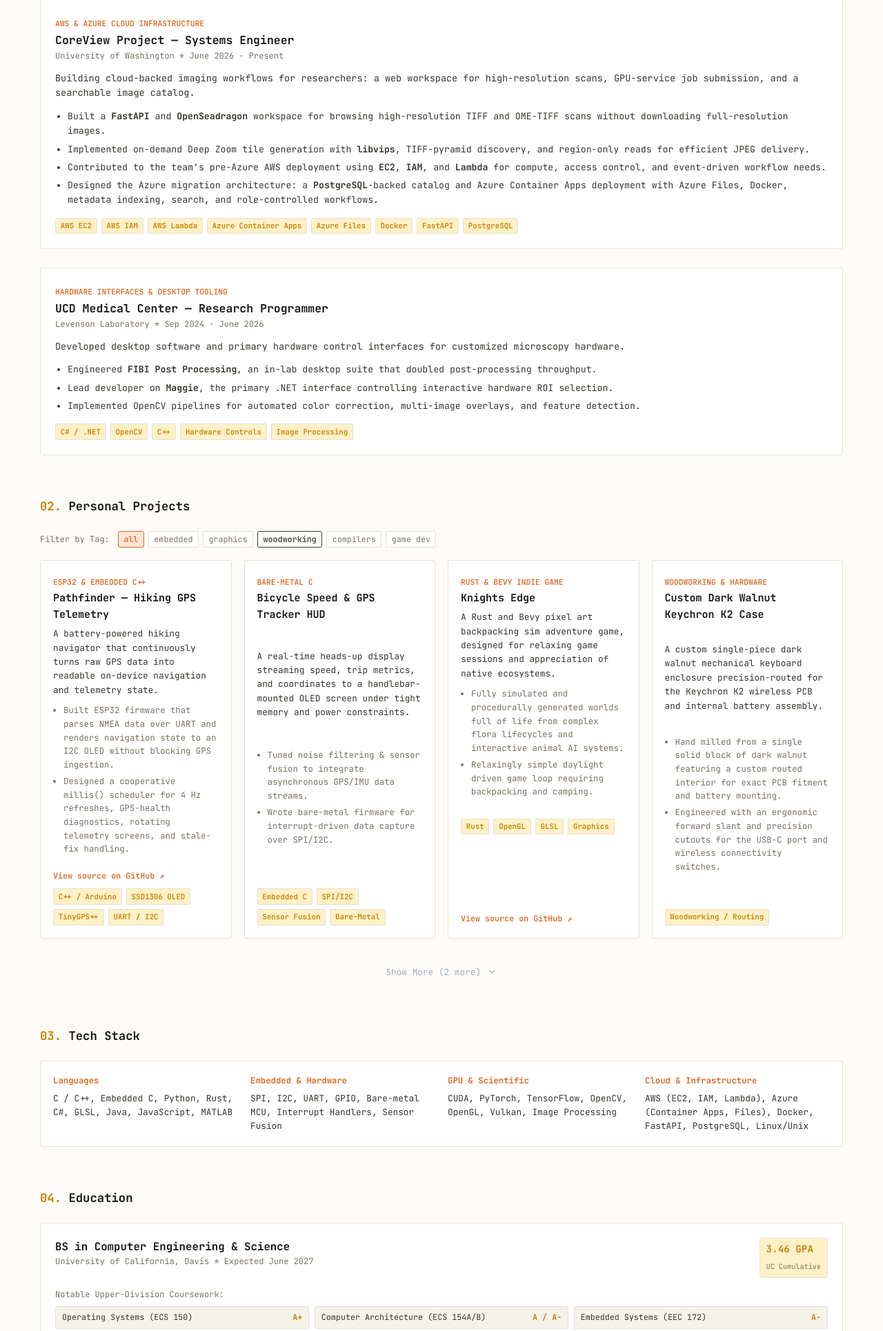
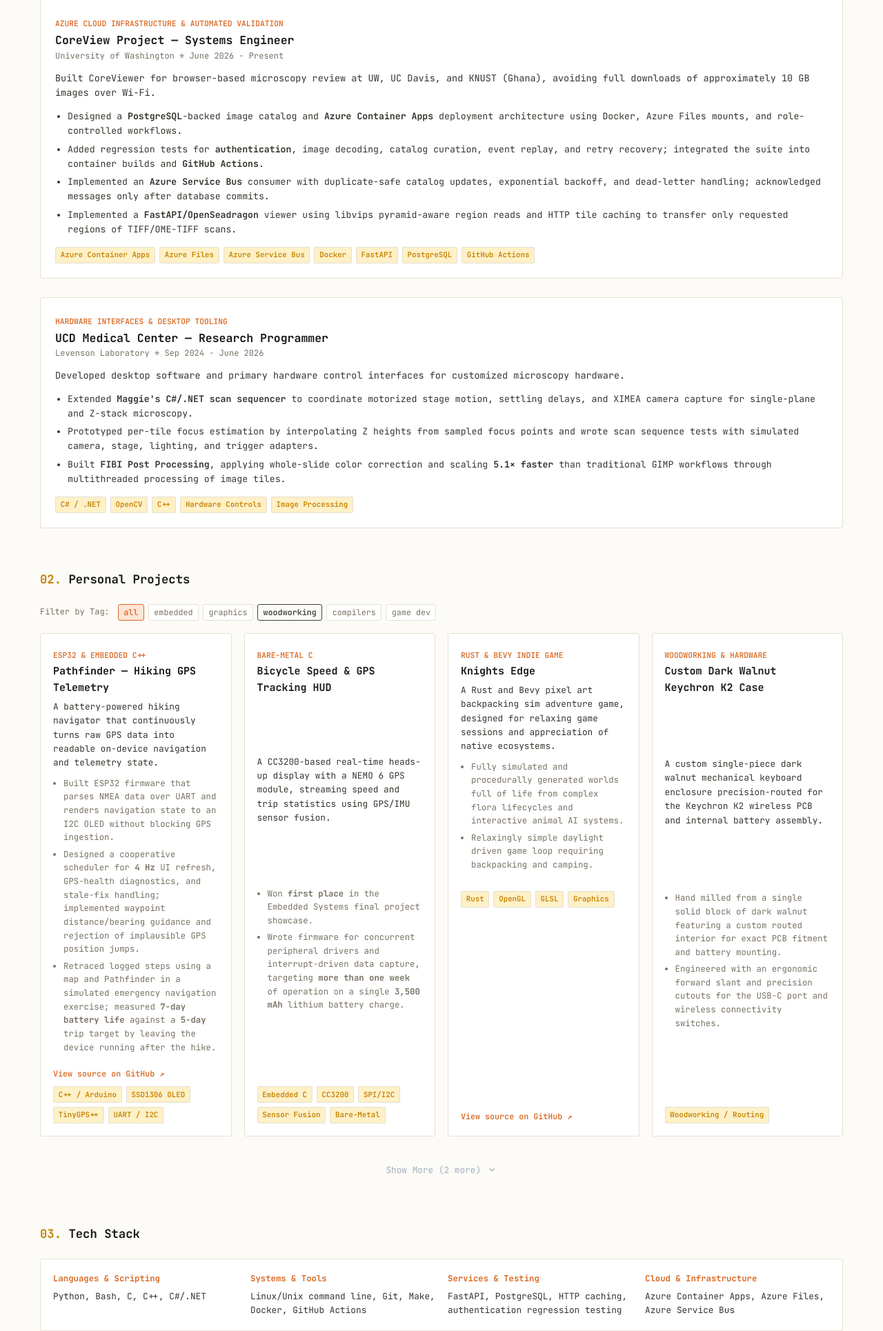
Before and after one commit to samuel-greene/samuel-greene.github.io, a plain HTML site: page index.html in a window 1280 px wide. Shown: the part 448-2378 px from the top of the page at 69% size. Drawn offline with Linux system fonts and the light colour scheme.

Commit message:
Update resume and portfolio descriptions for current systems experience

```diff
--- a/index.html
+++ b/index.html
@@ -35,9 +35,9 @@
     <section id="hero" class="hero-section">
       <div class="hero-content">
         <h1 class="hero-title">Samuel Greene</h1>
-        <p class="hero-subtitle">Computer Engineering & Science @ UC Davis</p>
+        <p class="hero-subtitle">Computer Science and Engineering @ UC Davis</p>
         <p class="hero-text">
-          Systems engineer building cloud-backed microscopy workflows, from GPU image-processing pipelines to browser-based research tools. Experience spans embedded systems, CUDA-enabled imaging, and AWS-to-Azure platform migration.
+          Systems engineer building Azure-backed microscopy workflows and embedded systems. Experience includes cloud deployment design, authentication testing, automated validation, and hardware control software.
         </p>
 
         <div class="hero-actions">
@@ -71,32 +71,31 @@
         <article class="research-item">
           <div class="research-header">
             <div>
-              <span class="mono-tag">AWS & Azure Cloud Infrastructure</span>
+              <span class="mono-tag">Azure Cloud Infrastructure & Automated Validation</span>
               <h3 class="item-title">CoreView Project — Systems Engineer</h3>
               <p class="item-meta">University of Washington * June 2026 - Present</p>
             </div>
           </div>
 
           <p class="item-summary">
-            Building cloud-backed imaging workflows for researchers: a web workspace for high-resolution scans, GPU-service job submission, and a searchable image catalog.
+            Built CoreViewer for browser-based microscopy review at UW, UC Davis, and KNUST (Ghana), avoiding full downloads of approximately 10 GB images over Wi-Fi.
           </p>
 
           <ul class="bullet-list">
-            <li>Built a <strong>FastAPI</strong> and <strong>OpenSeadragon</strong> workspace for browsing high-resolution TIFF and OME-TIFF scans without downloading full-resolution images.</li>
-            <li>Implemented on-demand Deep Zoom tile generation with <strong>libvips</strong>, TIFF-pyramid discovery, and region-only reads for efficient JPEG delivery.</li>
-            <li>Contributed to the team's pre-Azure AWS deployment using <strong>EC2</strong>, <strong>IAM</strong>, and <strong>Lambda</strong> for compute, access control, and event-driven workflow needs.</li>
-            <li>Designed the Azure migration architecture: a <strong>PostgreSQL</strong>-backed catalog and Azure Container Apps deployment with Azure Files, Docker, metadata indexing, search, and role-controlled workflows.</li>
+            <li>Designed a <strong>PostgreSQL</strong>-backed image catalog and <strong>Azure Container Apps</strong> deployment architecture using Docker, Azure Files mounts, and role-controlled workflows.</li>
+            <li>Added regression tests for <strong>authentication</strong>, image decoding, catalog curation, event replay, and retry recovery; integrated the suite into container builds and <strong>GitHub Actions</strong>.</li>
+            <li>Implemented an <strong>Azure Service Bus</strong> consumer with duplicate-safe catalog updates, exponential backoff, and dead-letter handling; acknowledged messages only after database commits.</li>
+            <li>Implemented a <strong>FastAPI/OpenSeadragon</strong> viewer using libvips pyramid-aware region reads and HTTP tile caching to transfer only requested regions of TIFF/OME-TIFF scans.</li>
           </ul>
 
           <div class="tech-row">
-            <span class="tech-pill">AWS EC2</span>
-            <span class="tech-pill">AWS IAM</span>
-            <span class="tech-pill">AWS Lambda</span>
             <span class="tech-pill">Azure Container Apps</span>
             <span class="tech-pill">Azure Files</span>
+            <span class="tech-pill">Azure Service Bus</span>
             <span class="tech-pill">Docker</span>
             <span class="tech-pill">FastAPI</span>
             <span class="tech-pill">PostgreSQL</span>
+            <span class="tech-pill">GitHub Actions</span>
           </div>
         </article>
 
@@ -115,9 +114,9 @@
           </p>
 
           <ul class="bullet-list">
-            <li>Engineered <strong>FIBI Post Processing</strong>, an in-lab desktop suite that doubled post-processing throughput.</li>
-            <li>Lead developer on <strong>Maggie</strong>, the primary .NET interface controlling interactive hardware ROI selection.</li>
-            <li>Implemented OpenCV pipelines for automated color correction, multi-image overlays, and feature detection.</li>
+            <li>Extended <strong>Maggie's C#/.NET scan sequencer</strong> to coordinate motorized stage motion, settling delays, and XIMEA camera capture for single-plane and Z-stack microscopy.</li>
+            <li>Prototyped per-tile focus estimation by interpolating Z heights from sampled focus points and wrote scan sequence tests with simulated camera, stage, lighting, and trigger adapters.</li>
+            <li>Built <strong>FIBI Post Processing</strong>, applying whole-slide color correction and scaling <strong>5.1× faster</strong> than traditional GIMP workflows through multithreaded processing of image tiles.</li>
           </ul>
 
           <div class="tech-row">
@@ -163,7 +162,8 @@
           </p>
           <ul class="project-bullets">
             <li>Built ESP32 firmware that parses NMEA data over UART and renders navigation state to an I2C OLED without blocking GPS ingestion.</li>
-            <li>Designed a cooperative <code>millis()</code> scheduler for 4 Hz refreshes, GPS-health diagnostics, rotating telemetry screens, and stale-fix handling.</li>
+            <li>Designed a cooperative scheduler for <strong>4 Hz</strong> UI refresh, GPS-health diagnostics, and stale-fix handling; implemented waypoint distance/bearing guidance and rejection of implausible GPS position jumps.</li>
+            <li>Retraced logged steps using a map and Pathfinder in a simulated emergency navigation exercise; measured <strong>7-day battery life</strong> against a <strong>5-day</strong> trip target by leaving the device running after the hike.</li>
           </ul>
           <a class="project-link" href="https://github.com/samuel-greene/Pathfinder" target="_blank" rel="noopener">View source on GitHub <span aria-hidden="true">↗</span></a>
           <div class="tech-row">
@@ -178,17 +178,18 @@
         <div class="project-card" data-category="embedded">
           <div class="project-header">
             <span class="mono-tag">Bare-Metal C</span>
-            <h3 class="project-title">Bicycle Speed & GPS Tracker HUD</h3>
+            <h3 class="project-title">Bicycle Speed & GPS Tracking HUD</h3>
           </div>
           <p class="project-desc">
-            A real-time heads-up display streaming speed, trip metrics, and coordinates to a handlebar-mounted OLED screen under tight memory and power constraints.
+            A CC3200-based real-time heads-up display with a NEMO 6 GPS module, streaming speed and trip statistics using GPS/IMU sensor fusion.
           </p>
           <ul class="project-bullets">
-            <li>Tuned noise filtering & sensor fusion to integrate asynchronous GPS/IMU data streams.</li>
-            <li>Wrote bare-metal firmware for interrupt-driven data capture over SPI/I2C.</li>
+            <li>Won <strong>first place</strong> in the Embedded Systems final project showcase.</li>
+            <li>Wrote firmware for concurrent peripheral drivers and interrupt-driven data capture, targeting <strong>more than one week</strong> of operation on a single <strong>3,500 mAh</strong> lithium battery charge.</li>
           </ul>
           <div class="tech-row">
             <span class="tech-pill">Embedded C</span>
+            <span class="tech-pill">CC3200</span>
             <span class="tech-pill">SPI/I2C</span>
             <span class="tech-pill">Sensor Fusion</span>
             <span class="tech-pill">Bare-Metal</span>
@@ -214,7 +215,7 @@
             <span class="tech-pill">GLSL</span>
             <span class="tech-pill">Graphics</span>
           </div>
-          <a class="project-link" href="https://github.com/sammgreene/knights_edge" target="_blank" rel="noopener">View source on GitHub <span aria-hidden="true">↗</span></a>
+          <a class="project-link" href="https://github.com/samuel-greene/knights_edge" target="_blank" rel="noopener">View source on GitHub <span aria-hidden="true">↗</span></a>
         </div>
 
         <!-- Custom Dark Walnut Keychron K2 Case -->
@@ -257,7 +258,7 @@
             <span class="tech-pill">GLSL</span>
             <span class="tech-pill">Graphics</span>
           </div>
-          <a class="project-link" href="https://github.com/IceTap/blithaven" target="_blank" rel="noopener">View source on GitHub <span aria-hidden="true">↗</span></a>
+          <a class="project-link" href="https://github.com/samuel-greene/blithaven" target="_blank" rel="noopener">View source on GitHub <span aria-hidden="true">↗</span></a>
         </div>
 
         <!-- SAMLANG Language Toolchain -->
@@ -270,7 +271,7 @@
             A lexer and token parsing system built for a custom programming language, based on formal Theory of Computation fundamentals.
           </p>
           <ul class="project-bullets">
-            <li>Implemented Pratt parsing techniques for extensible syntax evaluation in linear time.</li>
+            <li>Used Pratt parsing techniques for extensibility.</li>
             <li>Built in modern C++ with custom Makefile build systems.</li>
           </ul>
           <div class="tech-row">
@@ -279,7 +280,7 @@
             <span class="tech-pill">Pratt Parsing</span>
             <span class="tech-pill">Make</span>
           </div>
-          <a class="project-link" href="https://github.com/IceTap/SAMLANG" target="_blank" rel="noopener">View source on GitHub <span aria-hidden="true">↗</span></a>
+          <a class="project-link" href="https://github.com/samuel-greene/Unnamed-Programming-Language" target="_blank" rel="noopener">View source on GitHub <span aria-hidden="true">↗</span></a>
         </div>
       </div>
 
@@ -303,20 +304,20 @@
 
       <div class="stack-box">
         <div class="stack-column">
-          <h4 class="stack-heading">Languages</h4>
-          <p>C / C++, Embedded C, Python, Rust, C#, GLSL, Java, JavaScript, MATLAB</p>
+          <h4 class="stack-heading">Languages & Scripting</h4>
+          <p>Python, Bash, C, C++, C#/.NET</p>
         </div>
         <div class="stack-column">
-          <h4 class="stack-heading">Embedded & Hardware</h4>
-          <p>SPI, I2C, UART, GPIO, Bare-metal MCU, Interrupt Handlers, Sensor Fusion</p>
+          <h4 class="stack-heading">Systems & Tools</h4>
+          <p>Linux/Unix command line, Git, Make, Docker, GitHub Actions</p>
         </div>
         <div class="stack-column">
-          <h4 class="stack-heading">GPU & Scientific</h4>
-          <p>CUDA, PyTorch, TensorFlow, OpenCV, OpenGL, Vulkan, Image Processing</p>
+          <h4 class="stack-heading">Services & Testing</h4>
+          <p>FastAPI, PostgreSQL, HTTP caching, authentication regression testing</p>
         </div>
         <div class="stack-column">
           <h4 class="stack-heading">Cloud & Infrastructure</h4>
-          <p>AWS (EC2, IAM, Lambda), Azure (Container Apps, Files), Docker, FastAPI, PostgreSQL, Linux/Unix</p>
+          <p>Azure Container Apps, Azure Files, Azure Service Bus</p>
         </div>
       </div>
     </section>
@@ -331,7 +332,7 @@
       <div class="edu-card">
         <div class="edu-header">
           <div>
-            <h3 class="edu-title">BS in Computer Engineering & Science</h3>
+            <h3 class="edu-title">BS in Computer Science and Engineering</h3>
             <p class="edu-sub">University of California, Davis * Expected June 2027</p>
           </div>
           <div class="gpa-box">
```
Also changed, not shown: 1 other file.
